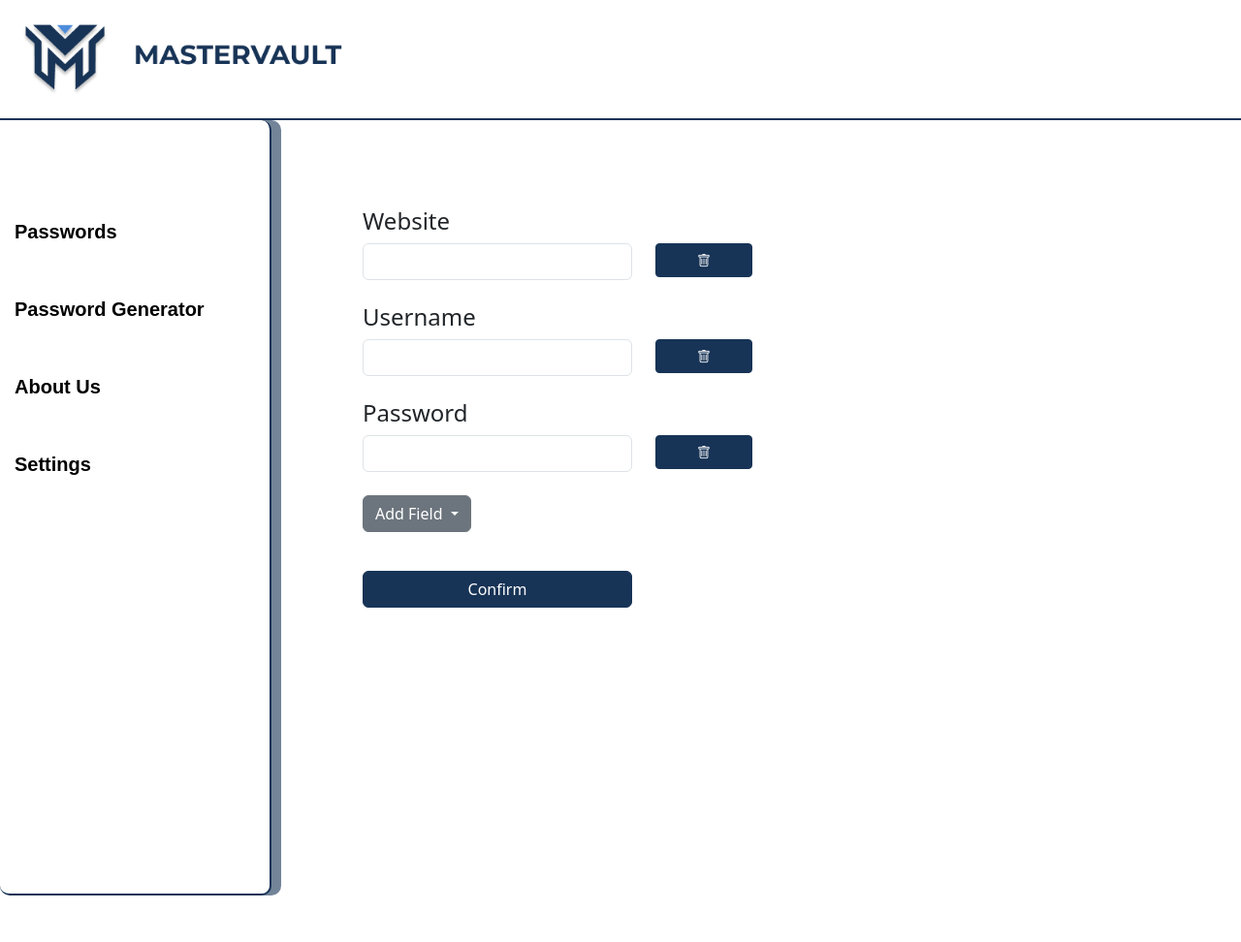
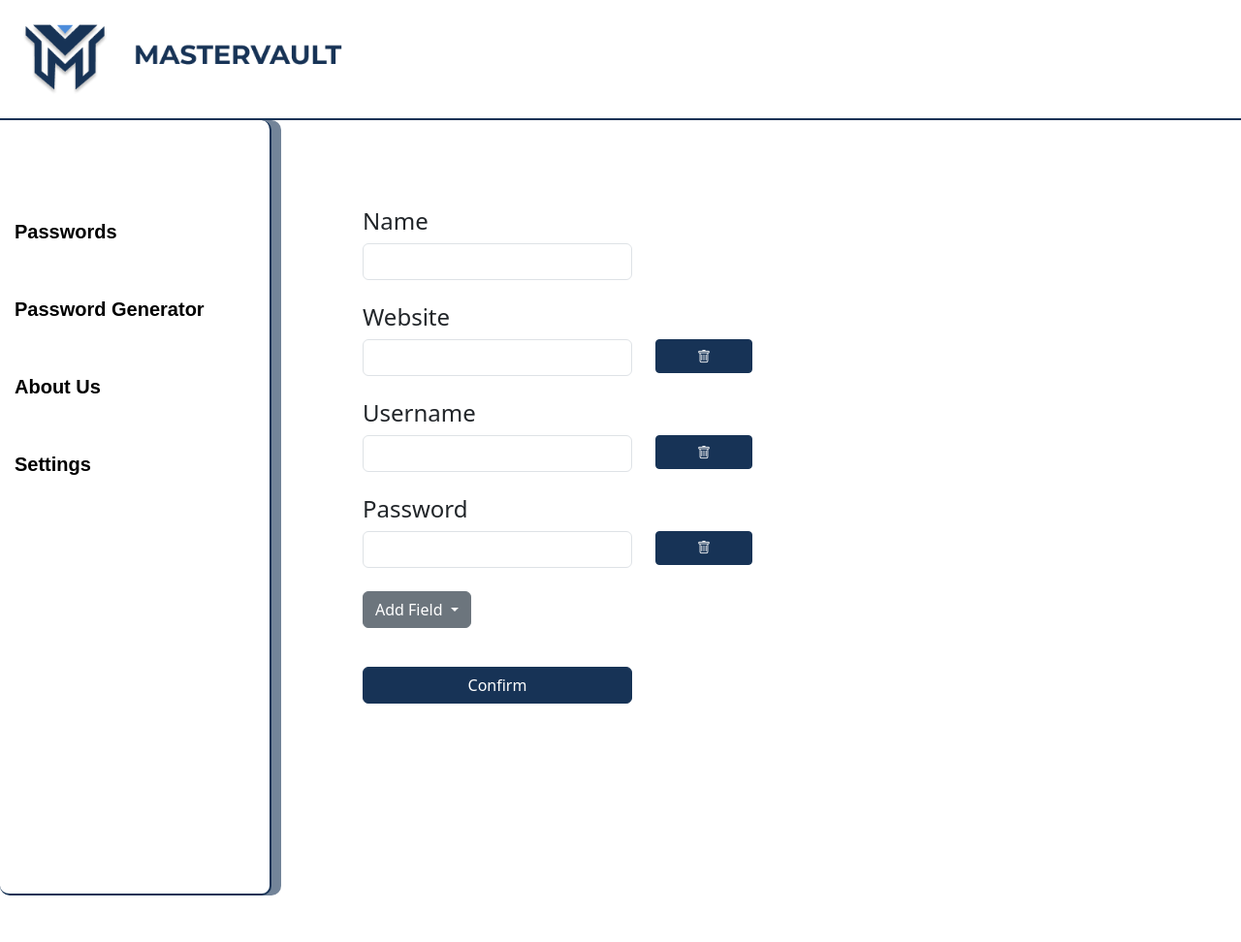
Before and after one commit to SmurfPJ/CS301.3-MasterVault-Revamp, a Flask app: page /addPassword in a window 1280 px wide. Shown: the whole page at 97% size. Run offline with Flask 3, Linux system fonts and the light colour scheme.

Commit message:
- added name input the addPassword

```diff
--- a/templates/addPassword.html
+++ b/templates/addPassword.html
@@ -9,11 +9,20 @@
     <div class="col-md-6">
         <form method="post" action="{{ url_for('addPassword') }}">
             <div id="fields-container">
+                <div class="field-container" id="field-name">
+                    <h4 class="mt-3">Name</h4>
+                    <div class="row mb-4">
+                        <div class="col-8">
+                            <input type="text" name="name" class="form-control" required>
+                        </div>
+                    </div>
+                </div>
+
                 <div class="field-container" id="field-website">
                     <h4 class="mt-3">Website</h4>
                     <div class="row mb-4">
                         <div class="col-8">
-                            <input type="text" name="website" class="form-control">
+                            <input type="text" name="website" class="form-control" required>
                         </div>
                         <div class="col-1">
                             <button type="button" class="btn btn-danger btn-sm" onclick="removeField('website')">
@@ -41,7 +50,7 @@
                     <h4 class="mt-3">Password</h4>
                     <div class="row mb-4">
                         <div class="col-8">
-                            <input type="text" name="password" class="form-control">
+                            <input type="text" name="password" class="form-control" required>
                         </div>
                         <div class="col-1">
                             <button type="button" class="btn btn-danger btn-sm" onclick="removeField('password')">
@@ -72,5 +81,5 @@
             </div>
         </form>
     </div>
-
+</div>
 {% endblock %}
```
